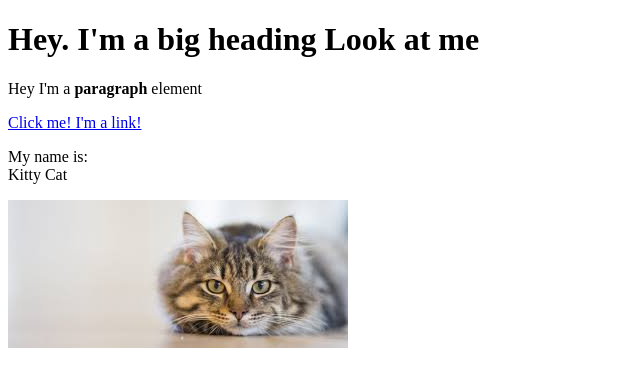
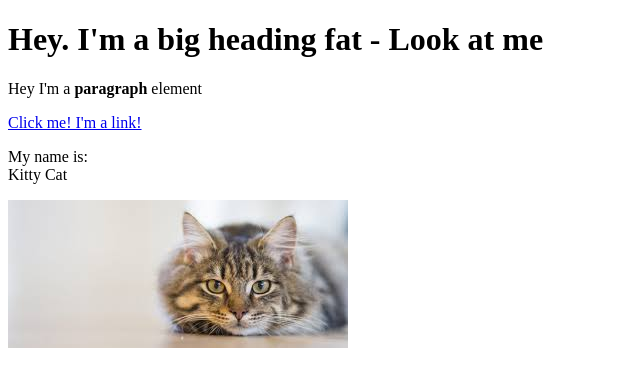
Before and after one commit to bill-i-am-code/cartoon-hero, a plain HTML site: page test.html in a window 1280 px wide. Shown: the whole page, without its empty margins (0-640 px from the left). Drawn offline with Linux system fonts and the light colour scheme.

Commit message:
Update test.html

```diff
--- a/test.html
+++ b/test.html
@@ -4,7 +4,7 @@
 	<title>Bills webpage</title>
 </head>
 <body>
-<h1> Hey. I'm a big heading Look at me</h1>
+<h1> Hey. I'm a big heading fat - Look at me</h1>
 <p>Hey I'm a <b>paragraph</b> element</p>
 <a href="https://google.com" target="_blank" title="Let's go to google"> Click me! I'm a link!</a>
 <p>My name is: <br>
```
